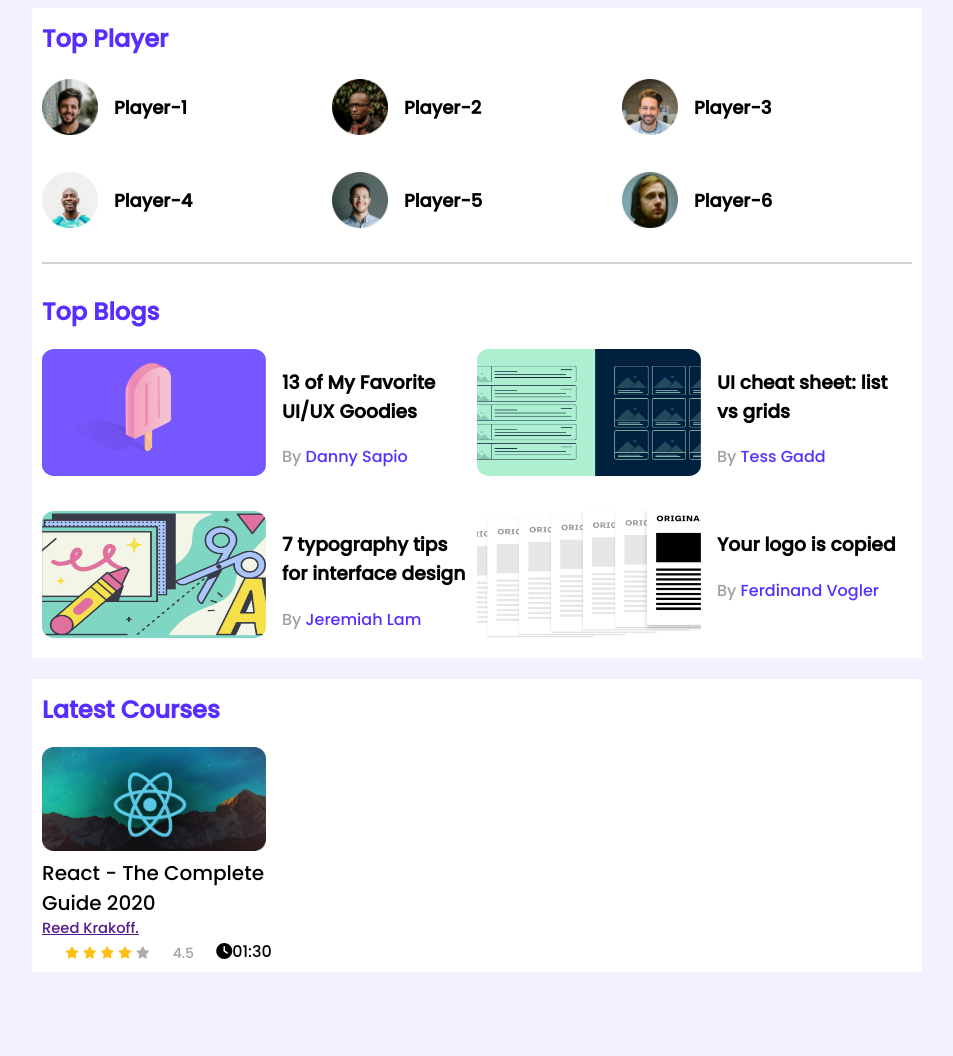
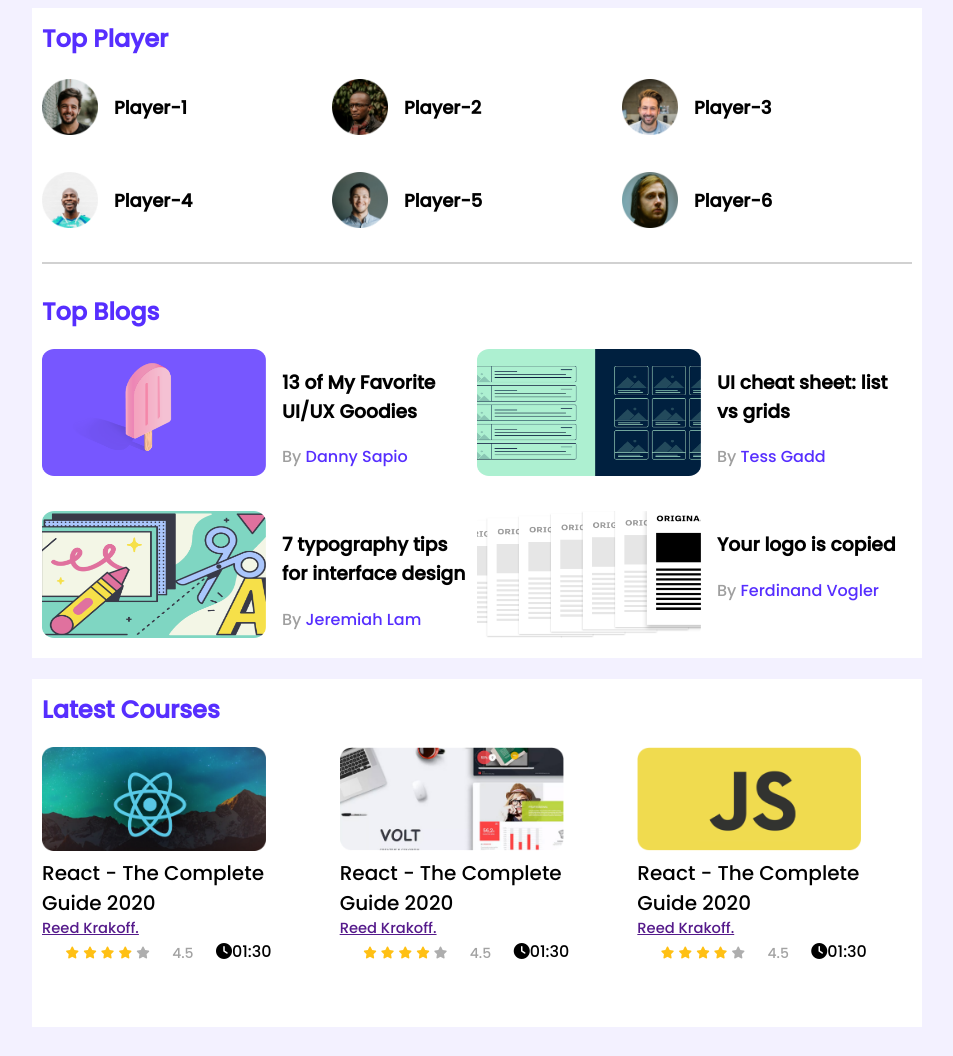
Before and after one commit to JNKarif/leader-board-css3, a plain HTML site: page index.html in a window 1280 px wide. Shown: the whole page, without its empty margins (163-1116 px from the left). Before the commit the page ends 1001 px from the top, so only its background shows below. Drawn offline with Linux system fonts and the light colour scheme.

Commit message:
finishing

```diff
--- a/index.html
+++ b/index.html
@@ -120,11 +120,58 @@
             </div>
         </section>
         <section class="container">
+
+            <h1 class="Section-heading">Latest Courses</h1>
             <div class="flexible-container">
-                <h1 class="Section-heading">Latest Courses</h1>
                 <div class="course-details">
                     <div class="course-banner">
                         <img src="images/courses/course-1.png" alt="">
+                    </div>
+                    <div class="course-title">React - The Complete <br>Guide 2020</div>
+                    <div class="course-author"> <a href="">Reed Krakoff.</a> </div>
+                    <div class="course-info">
+                        <div class="icon">
+                            <i class="fa-solid fa-star"></i>
+                            <i class="fa-solid fa-star"></i>
+                            <i class="fa-solid fa-star"></i>
+                            <i class="fa-solid fa-star"></i>
+                            <i id="grey-star" class="fa-solid fa-star"></i>
+                        </div>
+                        <div class="rating">4.5</div>
+                        <div class="clock">
+                            <div class="analog-clock">
+                                <i class="fa-solid fa-clock"></i>
+                            </div>
+                            <div class="digital-clock">01:30</div>
+                        </div>
+                    </div>
+                </div>
+                <div class="course-details">
+                    <div class="course-banner">
+                        <img src="images/courses/course-2.png" alt="">
+                    </div>
+                    <div class="course-title">React - The Complete <br>Guide 2020</div>
+                    <div class="course-author"> <a href="">Reed Krakoff.</a> </div>
+                    <div class="course-info">
+                        <div class="icon">
+                            <i class="fa-solid fa-star"></i>
+                            <i class="fa-solid fa-star"></i>
+                            <i class="fa-solid fa-star"></i>
+                            <i class="fa-solid fa-star"></i>
+                            <i id="grey-star" class="fa-solid fa-star"></i>
+                        </div>
+                        <div class="rating">4.5</div>
+                        <div class="clock">
+                            <div class="analog-clock">
+                                <i class="fa-solid fa-clock"></i>
+                            </div>
+                            <div class="digital-clock">01:30</div>
+                        </div>
+                    </div>
+                </div>
+                <div class="course-details">
+                    <div class="course-banner">
+                        <img src="images/courses/course-3.png" alt="">
                     </div>
                     <div class="course-title">React - The Complete <br>Guide 2020</div>
                     <div class="course-author"> <a href="">Reed Krakoff.</a> </div>
--- a/styles/style.css
+++ b/styles/style.css
@@ -103,6 +103,14 @@ hr {
     margin-bottom: 6px;
 }
 
+.course-details {
+    width: 252px;
+    height: 270px;
+    border: 0.5px;
+    box-shadow: 10px #F3F1FF;
+    border-radius: 14px;
+}
+
 .course-banner img {
     width: 224px;
     height: 104px;
@@ -146,9 +154,14 @@ hr {
 }
 
 .flexible-container {
-    width: 252px;
-    height: 270px;
-    background-color: #FFFFFF;
+
+
+    display: grid;
+    grid-template-columns: repeat(3, 1fr);
+
+    grid-column-gap: 23px;
+
+
 }
 
 .rating {
@@ -156,5 +169,5 @@ hr {
         #A2A2A2;
     font-size: 14px;
     font-weight: 400;
-    margin-left: 1px;
+
 }
```
